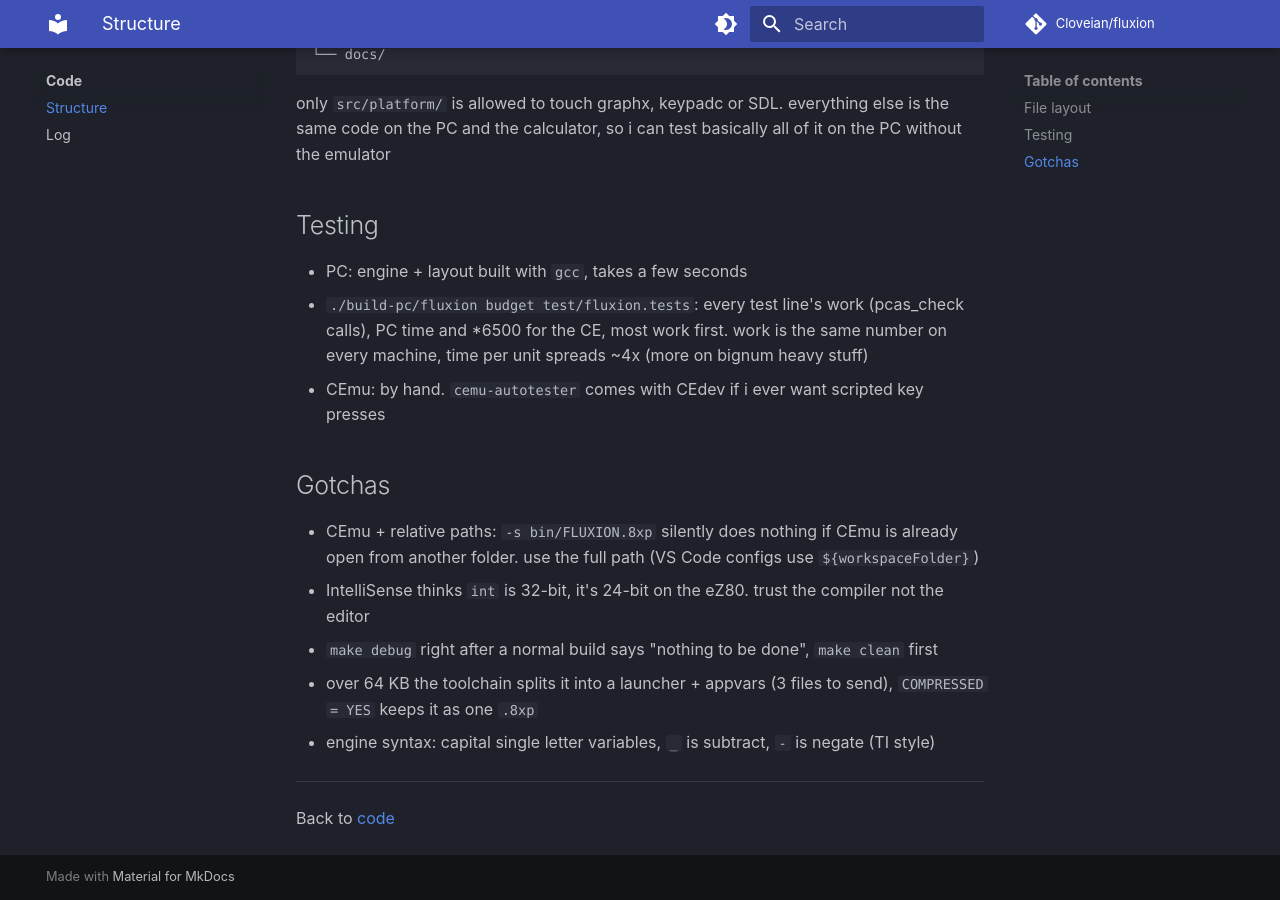
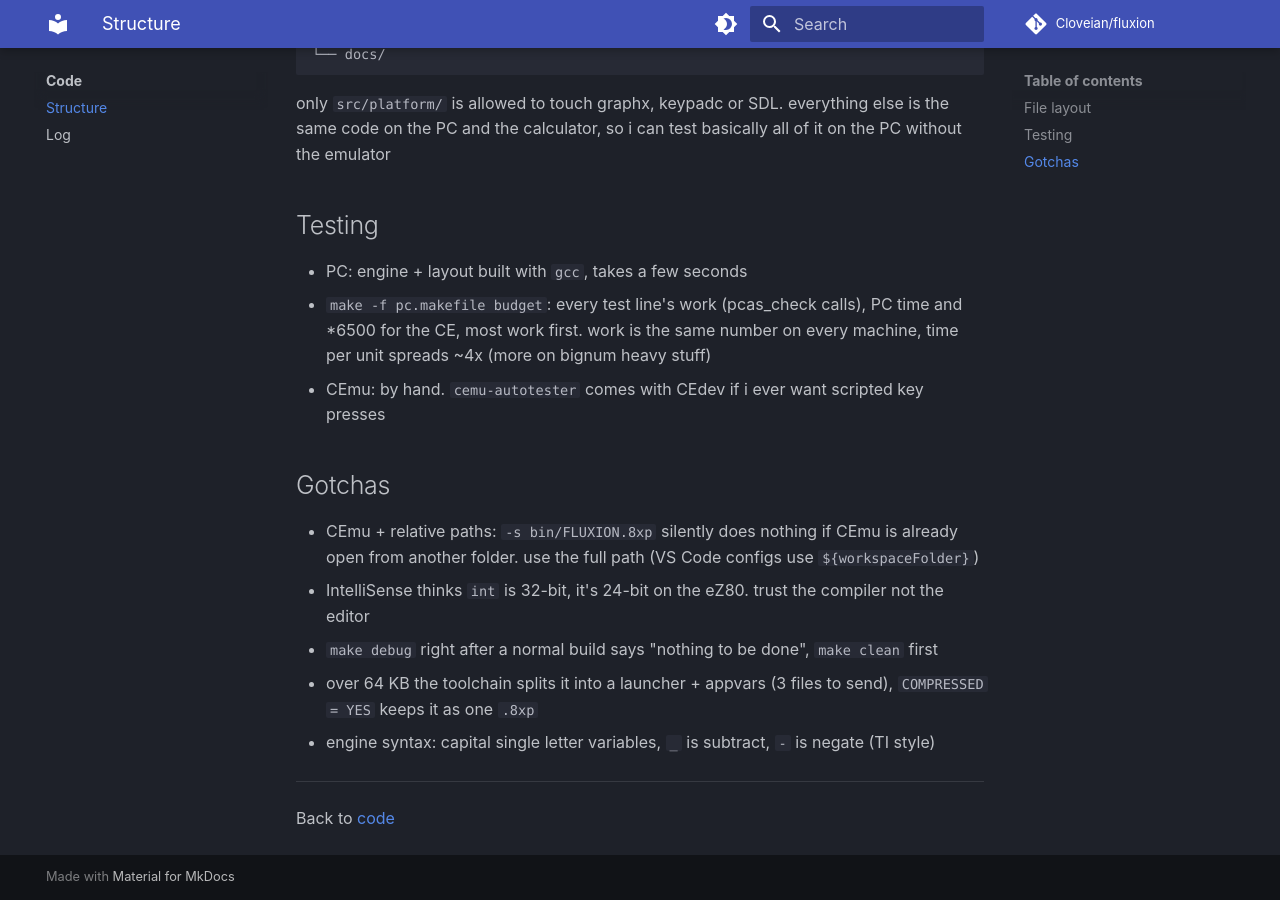
Before and after one commit to Cloveian/fluxion, an MkDocs documentation site: the page built from docs/code/structure.md, in a window 1280 px wide and 900 px high, scrolled down 910 px. Built offline with MkDocs 1.6.1 and Material for MkDocs 9.7.7, drawn with Linux system fonts in a browser that asks for light colours; comment, search, counter and statistics services are not loaded.

Commit message:
make budget

```diff
--- a/docs/code/structure.md
+++ b/docs/code/structure.md
@@ -46,7 +46,7 @@ only `src/platform/` is allowed to touch graphx, keypadc or SDL. everything else
 ## Testing
 
 - PC: engine + layout built with `gcc`, takes a few seconds
-- `./build-pc/fluxion budget test/fluxion.tests`: every test line's work (pcas_check calls), PC time and \*6500 for the CE, most work first. work is the same number on every machine, time per unit spreads ~4x (more on bignum heavy stuff)
+- `make -f pc.makefile budget`: every test line's work (pcas_check calls), PC time and \*6500 for the CE, most work first. work is the same number on every machine, time per unit spreads ~4x (more on bignum heavy stuff)
 - CEmu: by hand. `cemu-autotester` comes with CEdev if i ever want scripted key presses
 
 ## Gotchas
```
Also changed, not shown: 1 other file.
